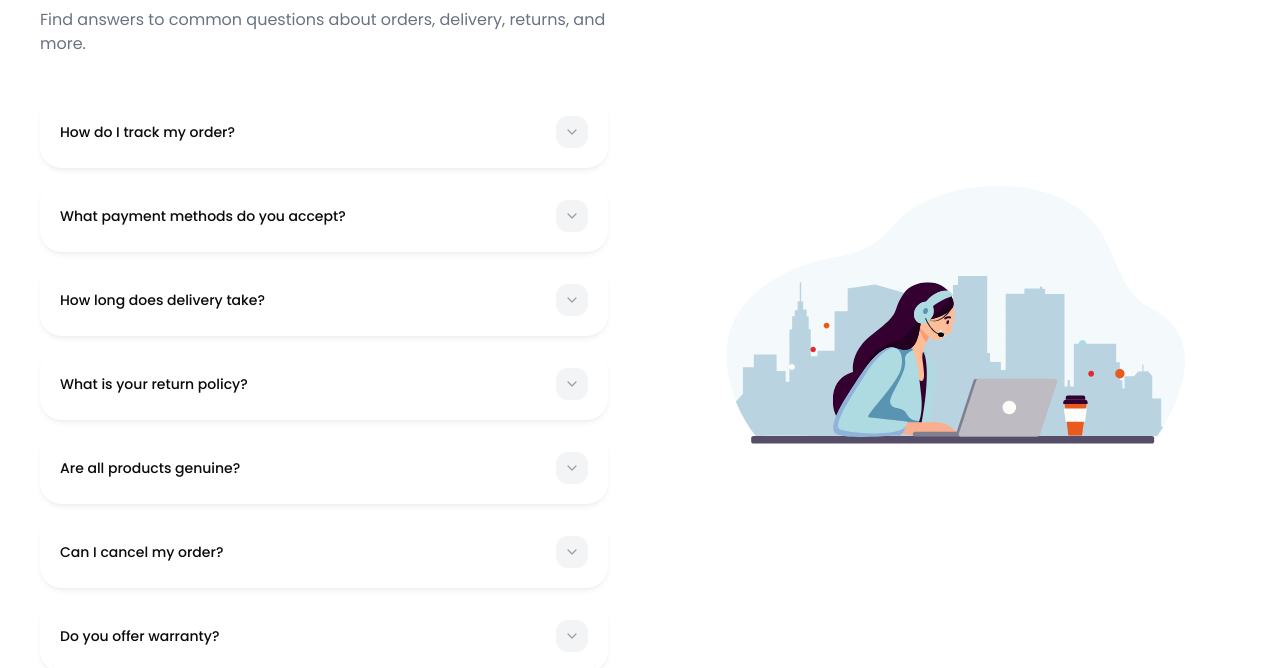
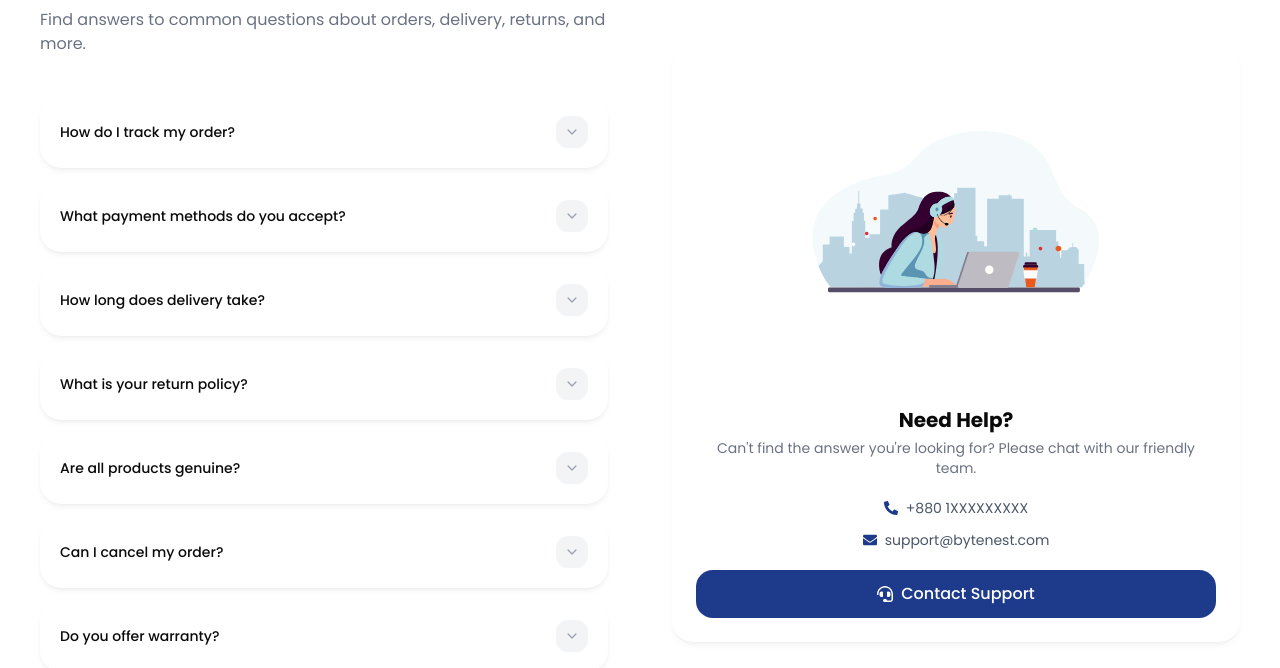
Before and after one commit to Radiat09/ByteNest, a Next.js app: page /faq in a window 1280 px wide. Shown: the part 229-897 px from the top of the page. Built offline with nearby package versions, Linux system fonts and the light colour scheme; no server answers.

Commit message:
feat: add sticky support card to FAQ page right side

```diff
--- a/src/app/(main)/faq/page.tsx
+++ b/src/app/(main)/faq/page.tsx
@@ -3,7 +3,9 @@
 import MainLayout from "@/components/layout/MainLayout";
 import { useState } from "react";
 import { IoChevronDown } from "react-icons/io5";
+import { FaPhoneAlt, FaEnvelope, FaHeadset } from "react-icons/fa";
 import Image from "next/image";
+import Link from "next/link";
 
 const faqs = [
   {
@@ -106,17 +108,43 @@ export default function FAQPage() {
             </div>
           </div>
 
-          {/* Right: FAQ Illustration */}
-          <div className="hidden lg:flex items-center justify-center">
-            <div className="relative w-full max-w-lg">
+          {/* Right: Support Card */}
+          <div className="hidden lg:block">
+            <div className="lg:sticky lg:top-24 space-y-6">
+              <div className="card-modern p-6 text-center">
+                <div className="relative w-full max-w-xs mx-auto mb-4">
                   <Image
                     src="/FAQ.svg"
                     alt="FAQ Illustration"
-                width={600}
-                height={600}
+                    width={400}
+                    height={400}
                     className="w-full h-auto"
                     priority
                   />
+                </div>
+                <h3 className="text-xl font-bold mb-1">Need Help?</h3>
+                <p className="text-sm text-gray-500 mb-5">
+                  Can&apos;t find the answer you&apos;re looking for? Please
+                  chat with our friendly team.
+                </p>
+                <div className="space-y-3 text-sm">
+                  <div className="flex items-center justify-center gap-2 text-gray-600">
+                    <FaPhoneAlt className="text-brand" />
+                    <span>+880 1XXXXXXXXX</span>
+                  </div>
+                  <div className="flex items-center justify-center gap-2 text-gray-600">
+                    <FaEnvelope className="text-brand" />
+                    <span>support@bytenest.com</span>
+                  </div>
+                </div>
+                <Link
+                  href="/contact"
+                  className="btn-primary w-full mt-5 flex items-center justify-center gap-2"
+                >
+                  <FaHeadset />
+                  Contact Support
+                </Link>
+              </div>
             </div>
           </div>
         </div>
```
Lines whose indentation alone changed are shown as unchanged.
